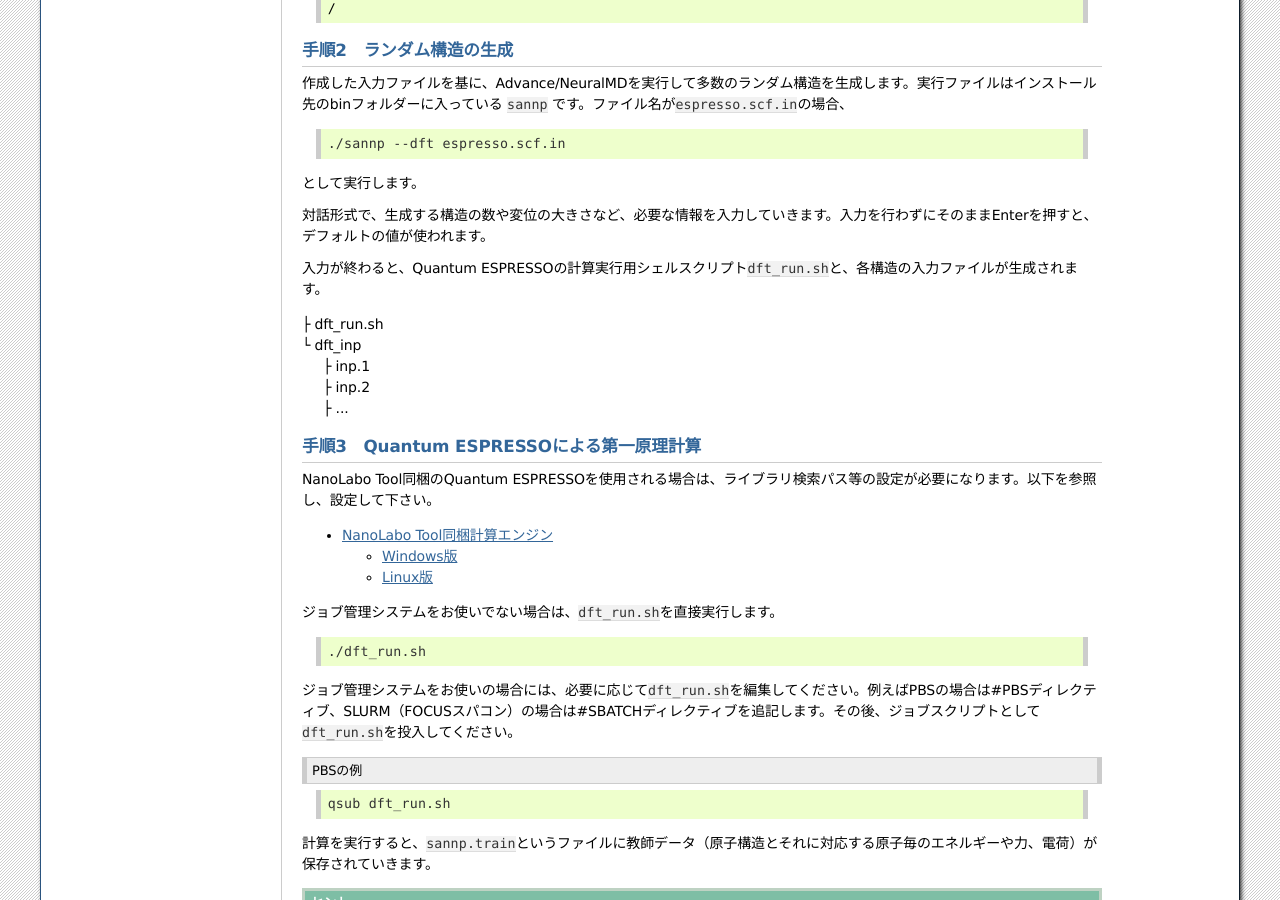
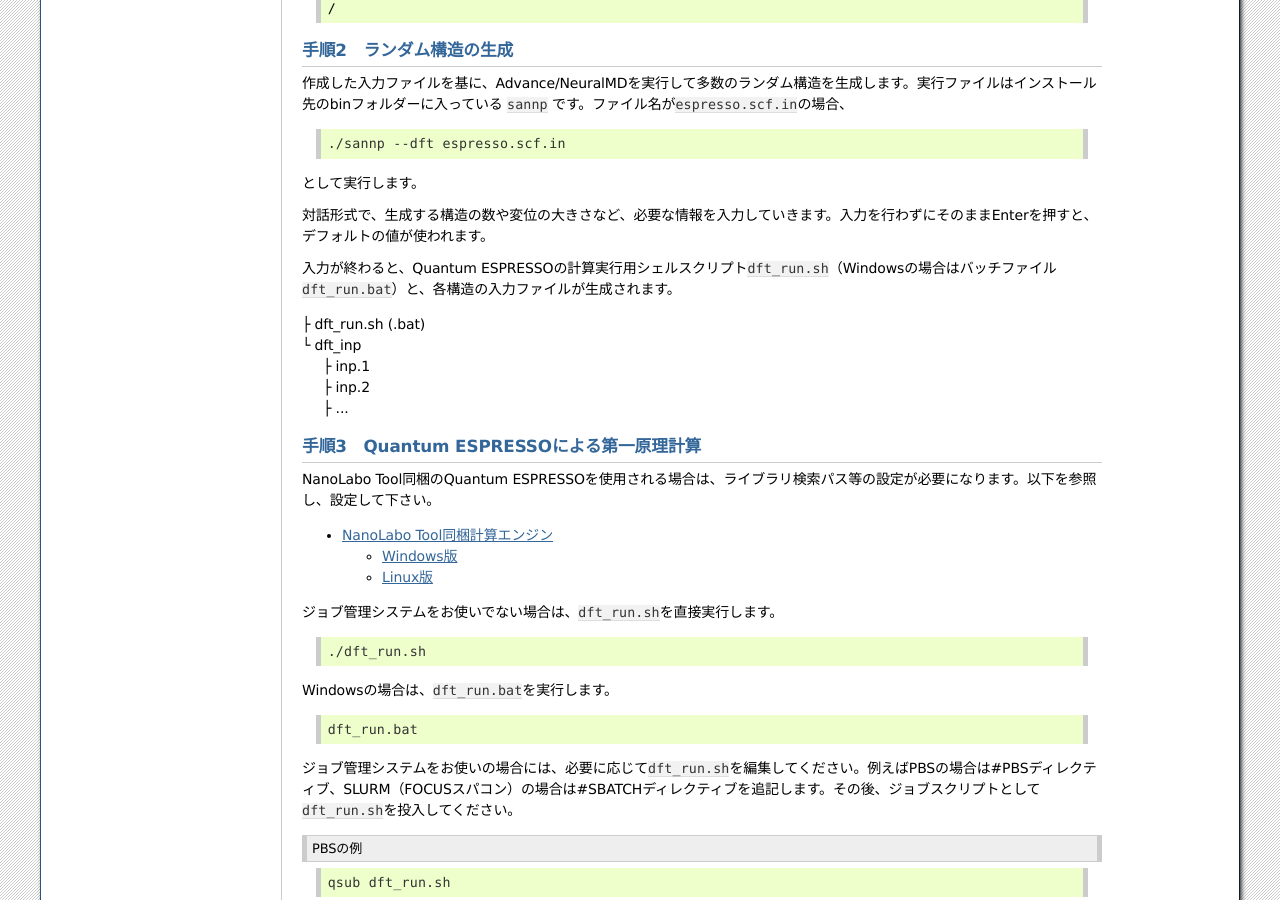
Before and after one commit to advancesoftcorp/neuralmd-doc, a Sphinx documentation site: the page built from docs/source/usage.rst, in a window 1280 px wide and 900 px high, scrolled down 981 px. Built offline with Sphinx 7.4.7, drawn with Linux system fonts in a browser that asks for light colours; formulas are drawn with MathJax 3.

Commit message:
add Windows batch file description

```diff
--- a/docs/source/usage.rst
+++ b/docs/source/usage.rst
@@ -73,9 +73,9 @@
 
 対話形式で、生成する構造の数や変位の大きさなど、必要な情報を入力していきます。入力を行わずにそのままEnterを押すと、デフォルトの値が使われます。
 
-入力が終わると、Quantum ESPRESSOの計算実行用シェルスクリプト\ :file:`dft_run.sh`\ と、各構造の入力ファイルが生成されます。
+入力が終わると、Quantum ESPRESSOの計算実行用シェルスクリプト\ :file:`dft_run.sh`\ （Windowsの場合はバッチファイル\ :file:`dft_run.bat`\ ）と、各構造の入力ファイルが生成されます。
 
-| ├ dft_run.sh
+| ├ dft_run.sh (.bat)
 | └ dft_inp
 |    ├ inp.1
 |    ├ inp.2
@@ -98,6 +98,12 @@
 .. code-block:: console
 
  ./dft_run.sh
+
+Windowsの場合は、\ :file:`dft_run.bat`\ を実行します。
+
+.. code-block:: console
+
+ dft_run.bat
 
 ジョブ管理システムをお使いの場合には、必要に応じて\ :file:`dft_run.sh`\ を編集してください。例えばPBSの場合は#PBSディレクティブ、SLURM（FOCUSスパコン）の場合は#SBATCHディレクティブを追記します。その後、ジョブスクリプトとして\ :file:`dft_run.sh`\ を投入してください。
 
```
